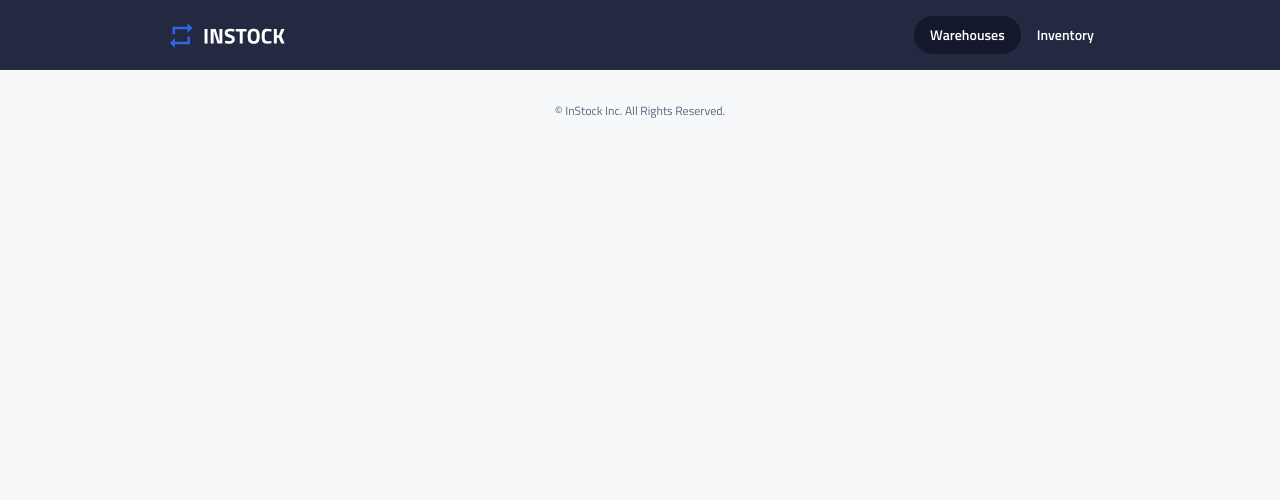
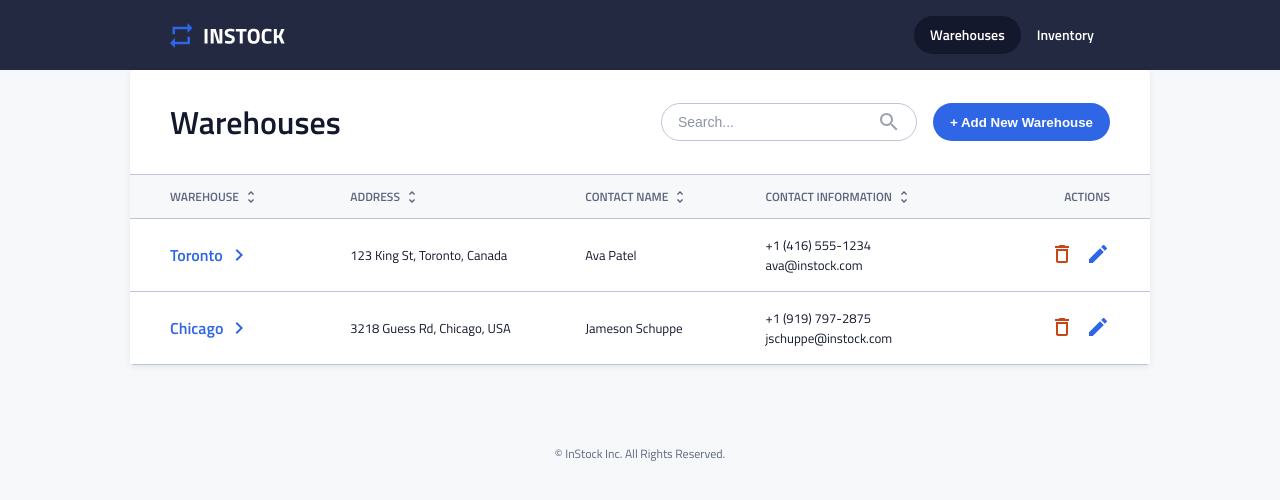
Before and after one commit to alperzini/instock-client, a React (Vite) app: page / in a window 1280 px wide. Shown: the top 500 px of the page. Built offline with nearby package versions, Linux system fonts and the light colour scheme.

Commit message:
added mock data for testing ticket in WarehousePage

```diff
--- a/src/pages/WarehousesPage/WarehousesPage.jsx
+++ b/src/pages/WarehousesPage/WarehousesPage.jsx
@@ -21,8 +21,41 @@ import WarehouseList from "../../components/WarehouseList/WarehouseList";
 import { useEffect } from "react";
 
 const WarehousesPage = ({ warehouses, setWarehouses }) => {
-console.log("WarehousesPage");
+
+useEffect(() => {
+    // TEMP: mock data for testing Ticket 45
+    setWarehouses([
+      {
+        id: "1",
+        warehouse_name: "Toronto",
+        address: "123 King St",
+        city: "Toronto",
+        country: "Canada",
+        contact_name: "Ava Patel",
+        contact_phone: "+1 (416) 555-1234",
+        contact_email: "ava@instock.com",
+      },
+      {
+        id: "2",
+        warehouse_name: "Chicago",
+        address: "3218 Guess Rd",
+        city: "Chicago",
+        country: "USA",
+        contact_name: "Jameson Schuppe",
+        contact_phone: "+1 (919) 797-2875",
+        contact_email: "jschuppe@instock.com",
+      },
+    ]);
+  }, [setWarehouses]);
+
+  return (
+    <main className="warehouses-page">
+      <WarehouseList warehouses={warehouses} />
+    </main>
+  );
+
 
 };
 
+
 export default WarehousesPage;
```
